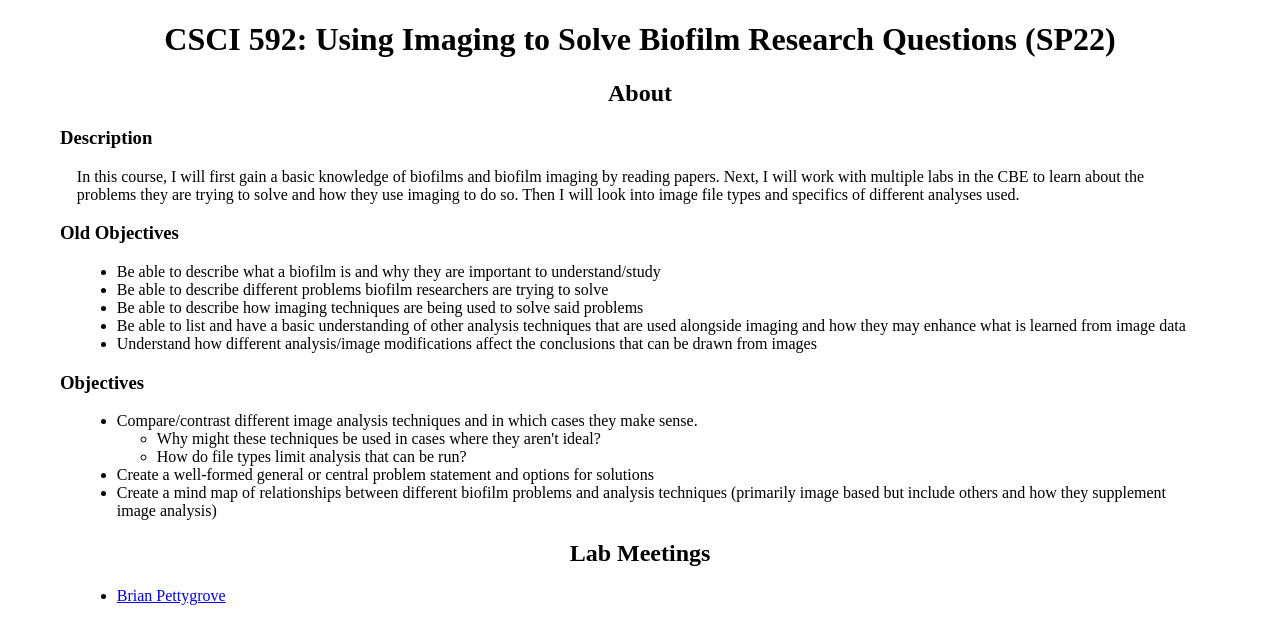
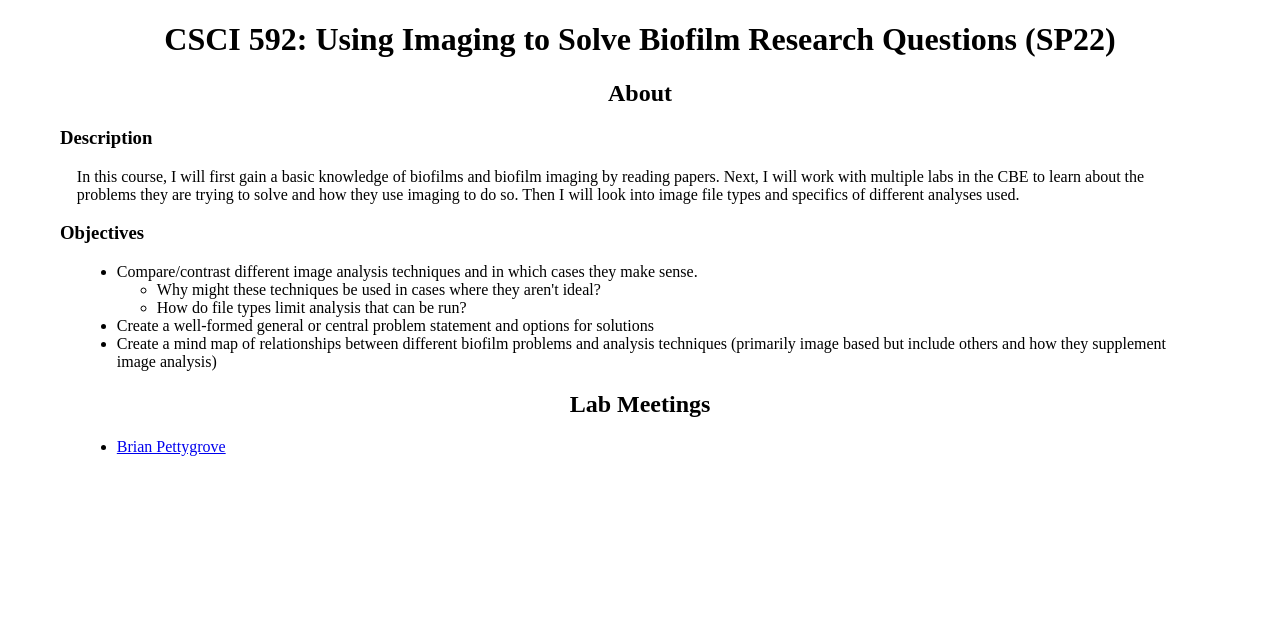
Before and after one commit to EarthSquirrel/biofilm-imaging, a plain HTML site: page index.html in a window 1280 px wide. Drawn offline with Linux system fonts and the light colour scheme.

Commit message:
Removed old objectives

```diff
--- a/index.html
+++ b/index.html
@@ -15,15 +15,6 @@ imaging by reading papers. Next, I will work with multiple labs in the CBE to
 learn about the problems they are trying to solve and how they use imaging to do
 so. Then I will look into image file types and specifics of different analyses
 used.</p>
-
-<h3>Old Objectives</h3>
-<ul>
-<li>Be able to describe what a biofilm is and why they are important to understand/study </li>
-<li>Be able to describe different problems biofilm researchers are trying to solve </li>
-<li>Be able to describe how imaging techniques are being used to solve said problems </li>
-<li>Be able to list and have a basic understanding of other analysis techniques that are used alongside imaging and how they may enhance what is learned from image data </li>
-<li>Understand how different analysis/image modifications affect the conclusions that can be drawn from images </li>
-</ul>
 
 <h3>Objectives</h3>
 <ul>
```
